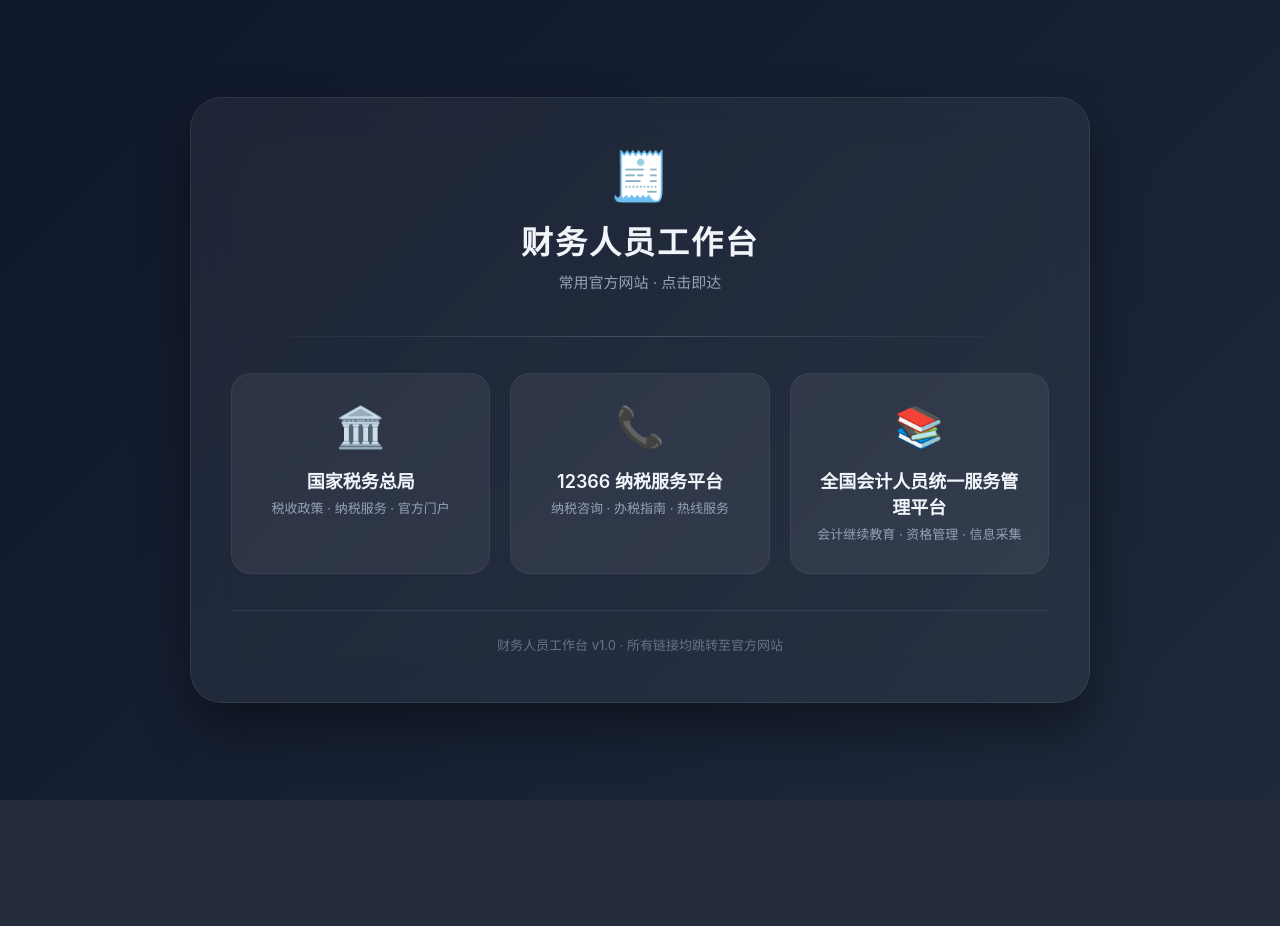
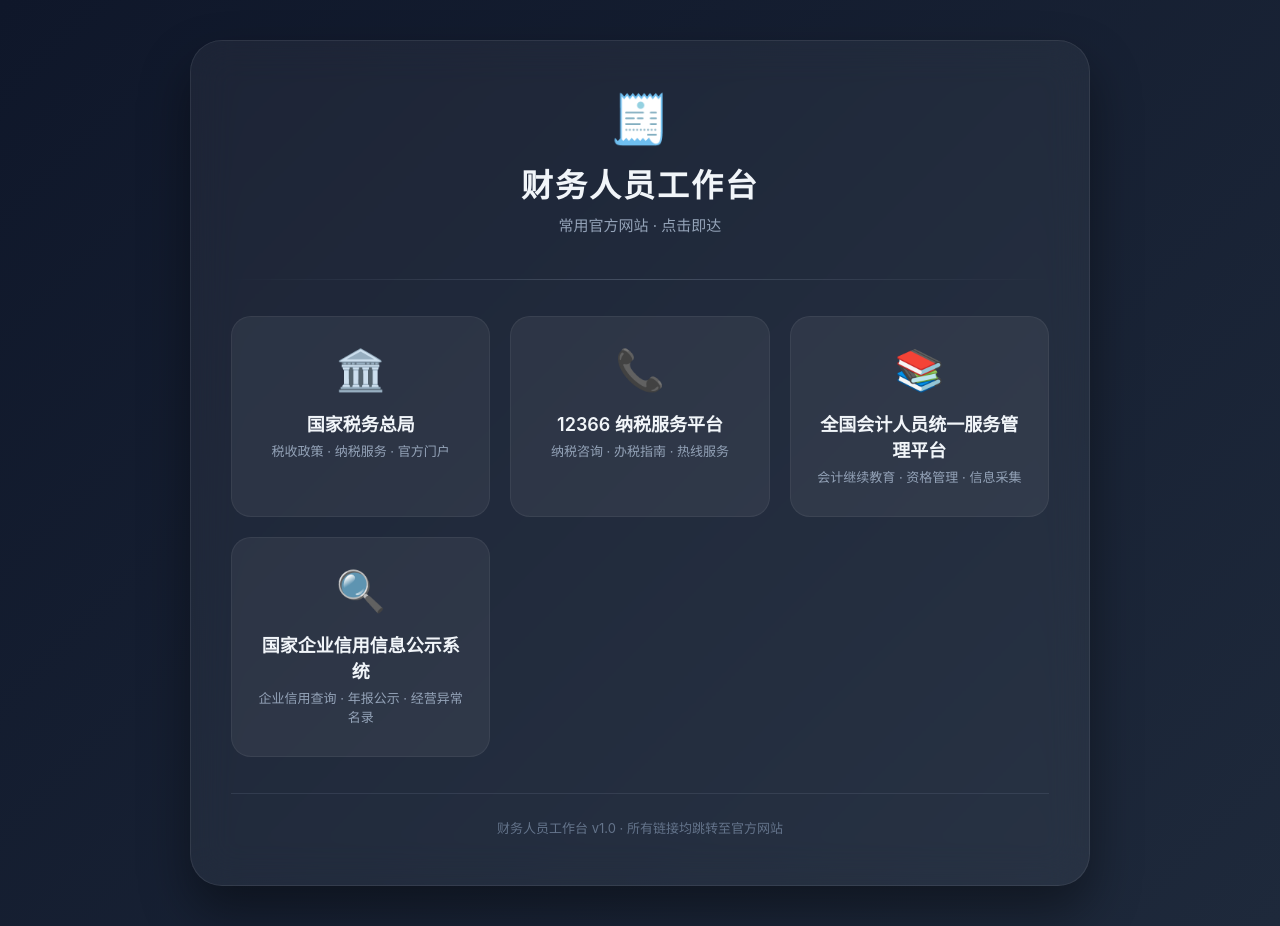
Before and after one commit to xiaoyao-eric/aistudio, a Flask app: page / in a window 1280 px wide. Before the commit the page ends 800 px from the top, so only its background shows below. Run offline with Flask 3, Linux system fonts and the light colour scheme.

Commit message:
feat: 添加国家企业信用信息公示系统链接

```diff
--- a/server/templates/index.html
+++ b/server/templates/index.html
@@ -145,6 +145,12 @@
                 <span class="name">全国会计人员统一服务管理平台</span>
                 <span class="desc">会计继续教育 · 资格管理 · 信息采集</span>
             </a>
+
+            <a class="card" href="http://www.gsxt.gov.cn" target="_blank" rel="noopener noreferrer">
+                <span class="emoji">🔍</span>
+                <span class="name">国家企业信用信息公示系统</span>
+                <span class="desc">企业信用查询 · 年报公示 · 经营异常名录</span>
+            </a>
         </div>
 
         <div class="footer">
```
